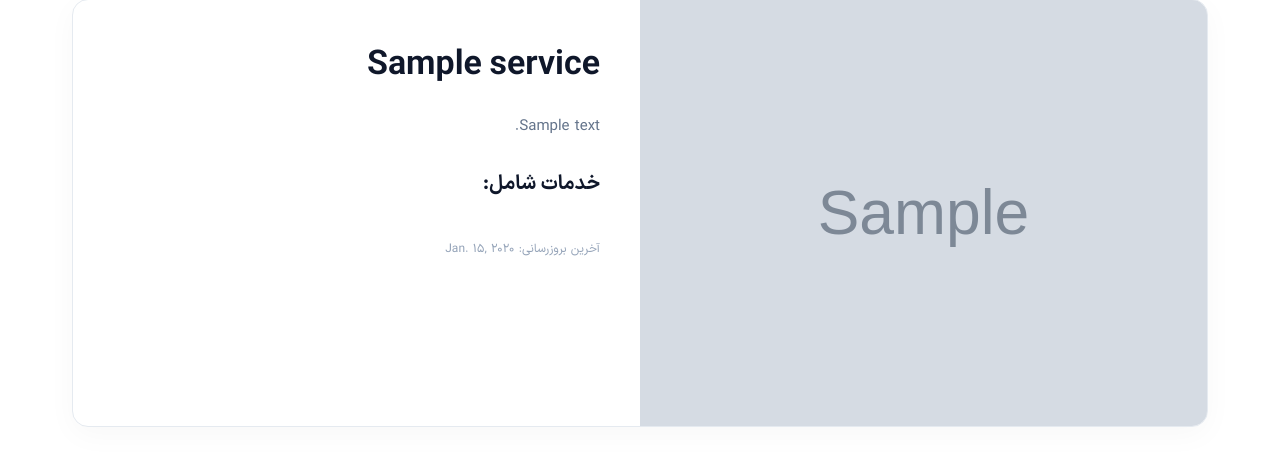
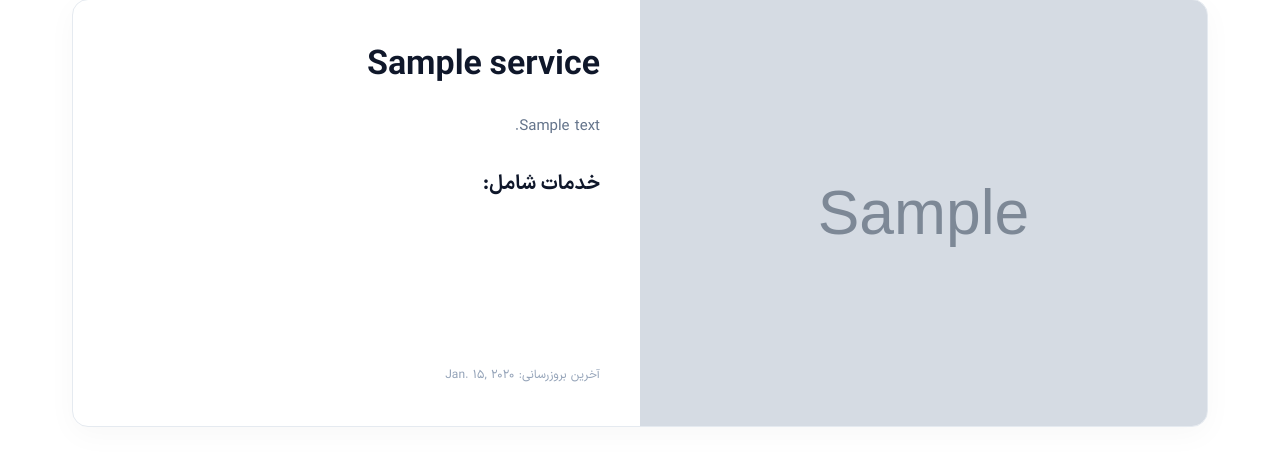
Before and after one commit to Fs310/acharin, a Django app: page /detail_service/1 in a window 1280 px wide. Shown: the part 417-888 px from the top of the page. Run offline with Django 5.2, Linux system fonts and the light colour scheme; tables that the repository leaves empty hold one stand-in row (values such as "Sample post"); grey boxes marked "Sample" are stand-in pictures; some libraries are stand-ins or nearby versions.

Commit message:
Update desktop layout

```diff
--- a/static/css/comment-page.css
+++ b/static/css/comment-page.css
@@ -28,17 +28,4 @@
         margin-bottom: 20px;
     }
 
-    .service-detail .service-body {
-        align-items: start;
-    }
-
-    .service-detail .service-body .service-content {
-        align-self: start;
-        height: auto;
-    }
-
-    .service-detail .service-body .service-meta {
-        margin-top: 24px;
-        padding-top: 0;
-    }
 }
```
